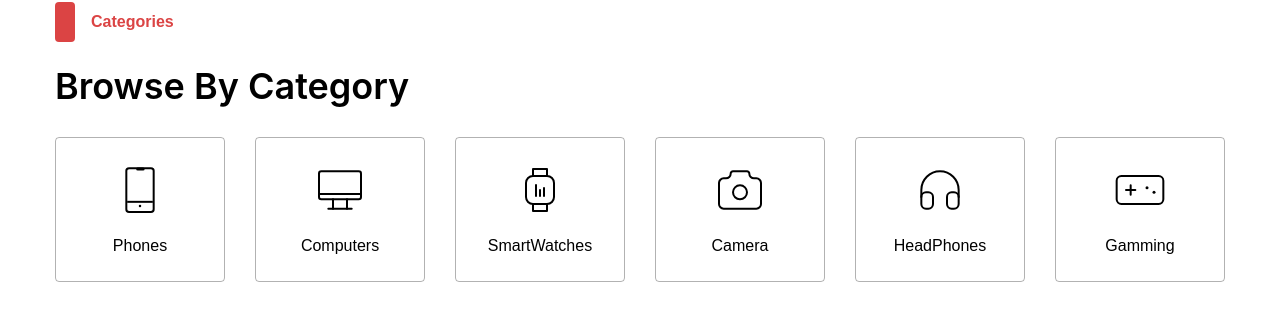
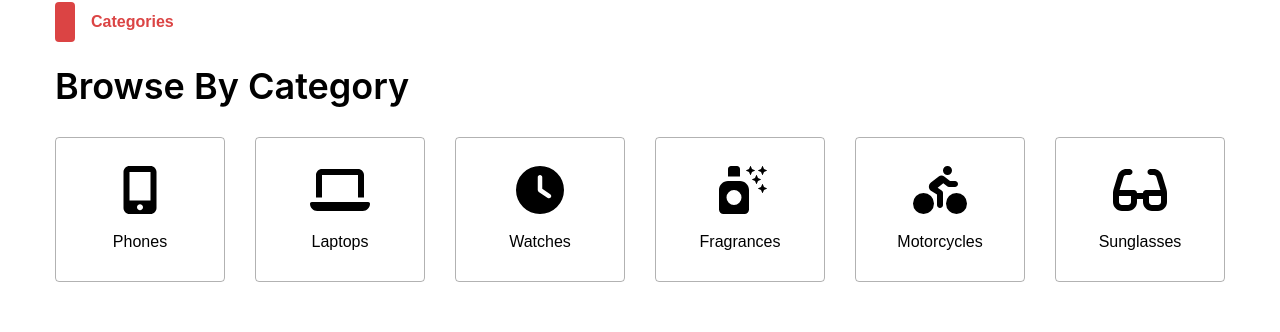
Before and after one commit to AbdullahSameh10/Exclusive, a React (Vite) app: page / in a window 1280 px wide. Shown: the part 1054-1386 px from the top of the page. Built offline with nearby package versions, Linux system fonts and the light colour scheme; no server answers.

Commit message:
add some features and fix some bugs and improve some functionalities

```diff
--- a/src/Components/Elements/CategoriesSidebar.tsx
+++ b/src/Components/Elements/CategoriesSidebar.tsx
@@ -1,23 +1,19 @@
 import styles from "@/styles.module.css";
-import { useEffect } from "react";
 import type { CategoriesTypes } from "@Contexts/ProductsContext";
+import { useSearchParams } from "react-router";
 
 interface Props {
   categories: CategoriesTypes[];
   selectedCategory: string;
-  onSelect: (category: string) => void;
   setCurrentPage: (page: number) => void;
 }
 
 export default function CategoriesSidebar({
   categories,
   selectedCategory,
-  onSelect,
   setCurrentPage,
 }: Props) {
-  useEffect(() => {
-    onSelect("all");
-  }, []);
+  const [, setSearchParams] = useSearchParams();
   return (
     <aside
       className={`sticky top-28 h-[600px] w-64 shrink-0 overflow-hidden rounded-xl bg-white py-6 shadow-[0_0_10px_rgba(0,0,0,0.125)]`}
@@ -31,16 +27,22 @@ export default function CategoriesSidebar({
           {
             slug: "all",
             name: "All Products",
-            url: "https://dummyjson.com/products?limit=0",
           },
           ...categories,
         ].map((category) => (
           <button
             key={category.slug}
             onClick={() => {
-              onSelect(category.slug);
+              setSearchParams(
+                category.slug === "all" ? {} : { category: category.slug },
+              );
+
               setCurrentPage(1);
-              window.scrollTo({ top: 170, behavior: "smooth" });
+
+              window.scrollTo({
+                top: 170,
+                behavior: "smooth",
+              });
             }}
             className={`flex w-full items-center justify-between rounded-lg px-4 py-3 transition ${
               selectedCategory === category.slug
--- a/src/Components/Routers/Home.tsx
+++ b/src/Components/Routers/Home.tsx
@@ -1,4 +1,12 @@
 import styled from "styled-components";
+import { Section } from "../Layouts";
+import { Link } from "react-router";
+import { useContext, useEffect } from "react";
+import useRouteTransition from "../Hooks/useRouteTransition";
+import { shuffleArray } from "../Utilities";
+import { ProductsContext } from "@Contexts/index";
+import type { Product } from "@Types/Data.types";
+import { FontAwesomeIcon } from "@fortawesome/react-fontawesome";
 import {
   Banner,
   Button,
@@ -7,39 +15,49 @@ import {
   ProductCardLoading,
   SideBar,
 } from "../Elements";
-import { Section } from "../Layouts";
-import { Link } from "react-router";
-import { useContext, useEffect } from "react";
-import useRouteTransition from "../Hooks/useRouteTransition";
-import { shuffleArray } from "../Utilities";
+import {
+  faMobileScreenButton,
+  faLaptop,
+  faClock,
+  faSprayCanSparkles,
+  faPersonBiking,
+  faGlasses,
+} from "@fortawesome/free-solid-svg-icons";
 import servicesImg from "@Assets/Services.svg";
 import servicesImg2 from "@Assets/Services (1).svg";
 import servicesImg3 from "@Assets/Services (2).svg";
 
-import cellPhone from "@Assets/Dummy/Category-CellPhone.svg";
-import computer from "@Assets/Dummy/Category-Computer.svg";
-import smartWatch from "@Assets/Dummy/Category-SmartWatch.svg";
-import camera from "@Assets/Dummy/Category-Camera.svg";
-import headPhone from "@Assets/Dummy/Category-Headphone.svg";
-import gamePad from "@Assets/Dummy/Category-Gamepad.svg";
-import { ProductsContext } from "../Contexts";
-import type { Product } from "../Types/Data.types";
-
-const dummyCategories = [
-  "Phones",
-  "Computers",
-  "SmartWatches",
-  "Camera",
-  "HeadPhones",
-  "Gamming",
-];
-const dummyIcons = [
-  cellPhone,
-  computer,
-  smartWatch,
-  camera,
-  headPhone,
-  gamePad,
+const homeCategories = [
+  {
+    name: "Phones",
+    slug: "smartphones",
+    icon: faMobileScreenButton,
+  },
+  {
+    name: "Laptops",
+    slug: "laptops",
+    icon: faLaptop,
+  },
+  {
+    name: "Watches",
+    slug: "mens-watches",
+    icon: faClock,
+  },
+  {
+    name: "Fragrances",
+    slug: "fragrances",
+    icon: faSprayCanSparkles,
+  },
+  {
+    name: "Motorcycles",
+    slug: "motorcycle",
+    icon: faPersonBiking,
+  },
+  {
+    name: "Sunglasses",
+    slug: "sunglasses",
+    icon: faGlasses,
+  },
 ];
 
 const Column = styled.div`
@@ -127,16 +145,29 @@ export default function Home() {
         heading="Browse By Category"
         className="mb-[70px] mt-20"
       >
-        {dummyCategories.map((category, i) => (
-          <div
-            key={i}
-            className="flex h-[145px] w-[170px] cursor-pointer flex-col items-center justify-center gap-4 rounded-[4px] border border-[#0000004D] transition-all duration-300 hover:border-[#DB4444] hover:bg-[#DB4444] hover:text-[#FAFAFA] active:scale-95"
+        {homeCategories.map((category) => (
+          <Link
+            key={category.slug}
+            to={`/products?category=${category.slug}`}
+            onClick={() => {
+              transition.start();
+
+              window.scrollTo({
+                top: 0,
+                behavior: "smooth",
+              });
+            }}
+            className="group flex h-[145px] w-[170px] flex-col items-center justify-center gap-4 rounded-[4px] border border-[#0000004D] transition-all duration-300 hover:border-[#DB4444] hover:bg-[#DB4444] active:scale-95"
           >
-            <img src={dummyIcons[i]} alt={`${category} icon`} />
-            <span className="font-poppins text-base font-normal">
-              {category}
+            <FontAwesomeIcon
+              icon={category.icon}
+              className="text-[48px] text-black transition-colors duration-300 group-hover:text-white"
+            />
+
+            <span className="font-poppins text-base transition-colors duration-300 group-hover:text-white">
+              {category.name}
             </span>
-          </div>
+          </Link>
         ))}
       </Section>
       <hr />
--- a/src/Components/Routers/ProductDetails.tsx
+++ b/src/Components/Routers/ProductDetails.tsx
@@ -95,7 +95,7 @@ export default function ProductDetails() {
           "Products",
           useCapitalizeSentence(product?.category || "") || "",
         ]}
-        links={["/", "/products", "/products"]}
+        links={["/", "/products", `/products?category=${product?.category}`]}
         currentPage={product?.title || ""}
       />
       <div className="mt-20">
--- a/src/Components/Routers/Products.tsx
+++ b/src/Components/Routers/Products.tsx
@@ -1,4 +1,5 @@
 import { useContext, useEffect, useState } from "react";
+import { useSearchParams } from "react-router";
 import {
   Breadcrumb,
   ProductCard,
@@ -13,8 +14,11 @@ import { useCapitalizeSentence, useRouteTransition } from "@Hooks/index";
 export default function Products() {
   const transition = useRouteTransition();
   const { products, loading, categories } = useContext(ProductsContext);
-  const [selectedCategory, setSelectedCategory] = useState("All");
   const [shuffledProducts, setShuffledProducts] = useState<Product[]>([]);
+
+  const [searchParams] = useSearchParams();
+
+  const selectedCategory = searchParams.get("category") || "all";
 
   useEffect(() => {
     transition.end();
@@ -60,7 +64,6 @@ export default function Products() {
         <CategoriesSidebar
           categories={categories}
           selectedCategory={selectedCategory}
-          onSelect={setSelectedCategory}
           setCurrentPage={setCurrentPage}
         />
 
```
